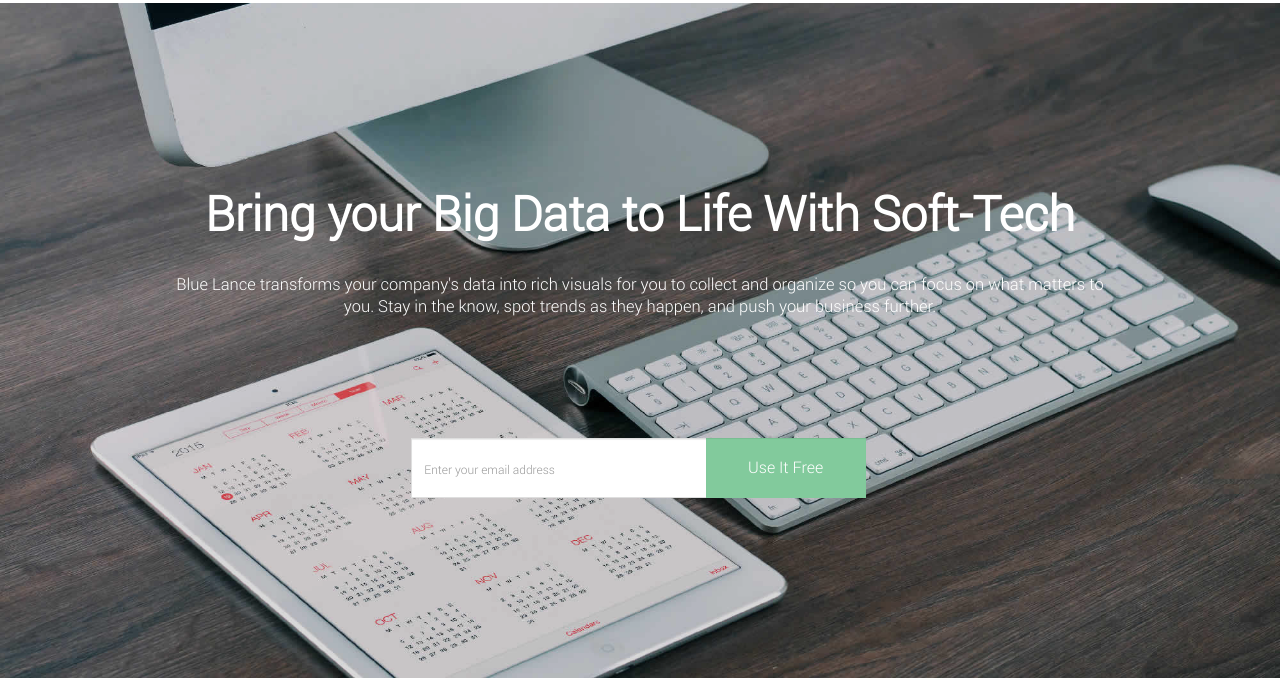
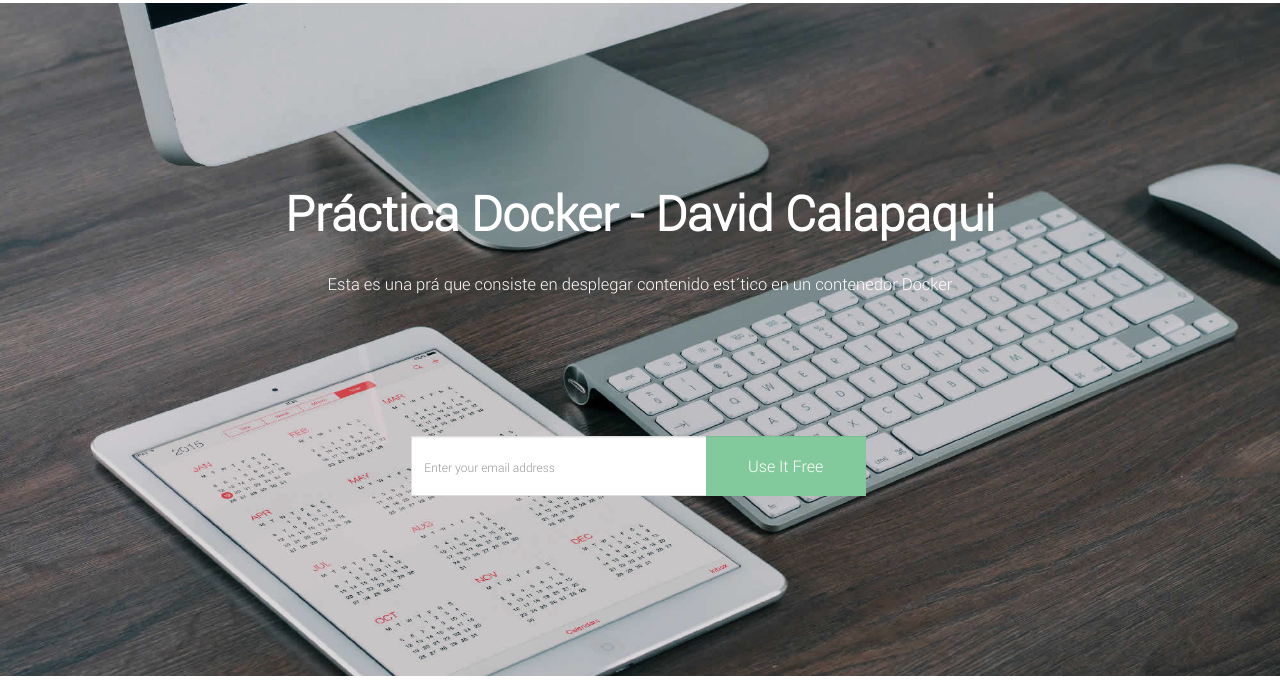
Before and after one commit to DavidCalapaqui/plantilla-docker, a plain HTML site: page index.html in a window 1280 px wide. Shown: the part 128-808 px from the top of the page. Drawn offline with Linux system fonts and the light colour scheme.

Commit message:
Actualizacion de contenido html en el contenedor

```diff
--- a/index.html
+++ b/index.html
@@ -96,8 +96,9 @@
                             <div class="col-md-10 col-md-offset-1">
                                 <div class="home-content">
 
-                                    <h1>Bring your Big Data to Life With Soft-Tech</h1>
-                                    <p>Blue Lance transforms your company's data into rich visuals for you to collect and organize so you can focus on what matters to you. Stay in the know, spot trends as they happen, and push your business further.</p>
+                                    <h1>Pr&aacute;ctica Docker - David Calapaqui</h1>
+                                    <p>Esta es una pr&aacute; que consiste en desplegar contenido est&acute;tico en un contenedor Docker</p>
+                                    <br>
 
                                     <div class="row">
                                         <div class="col-md-6 col-md-offset-3 col-sm-12 col-xs-12">
```
